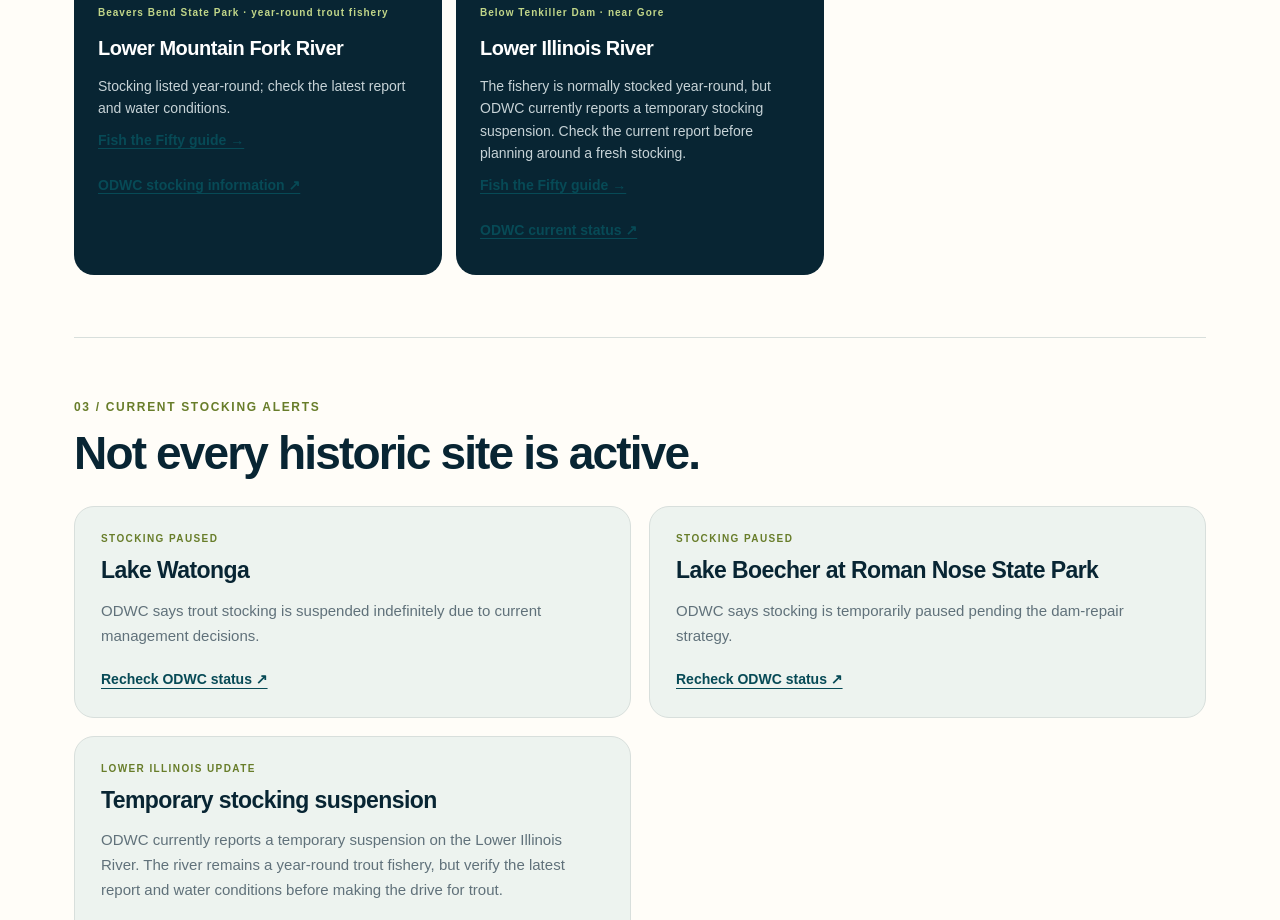
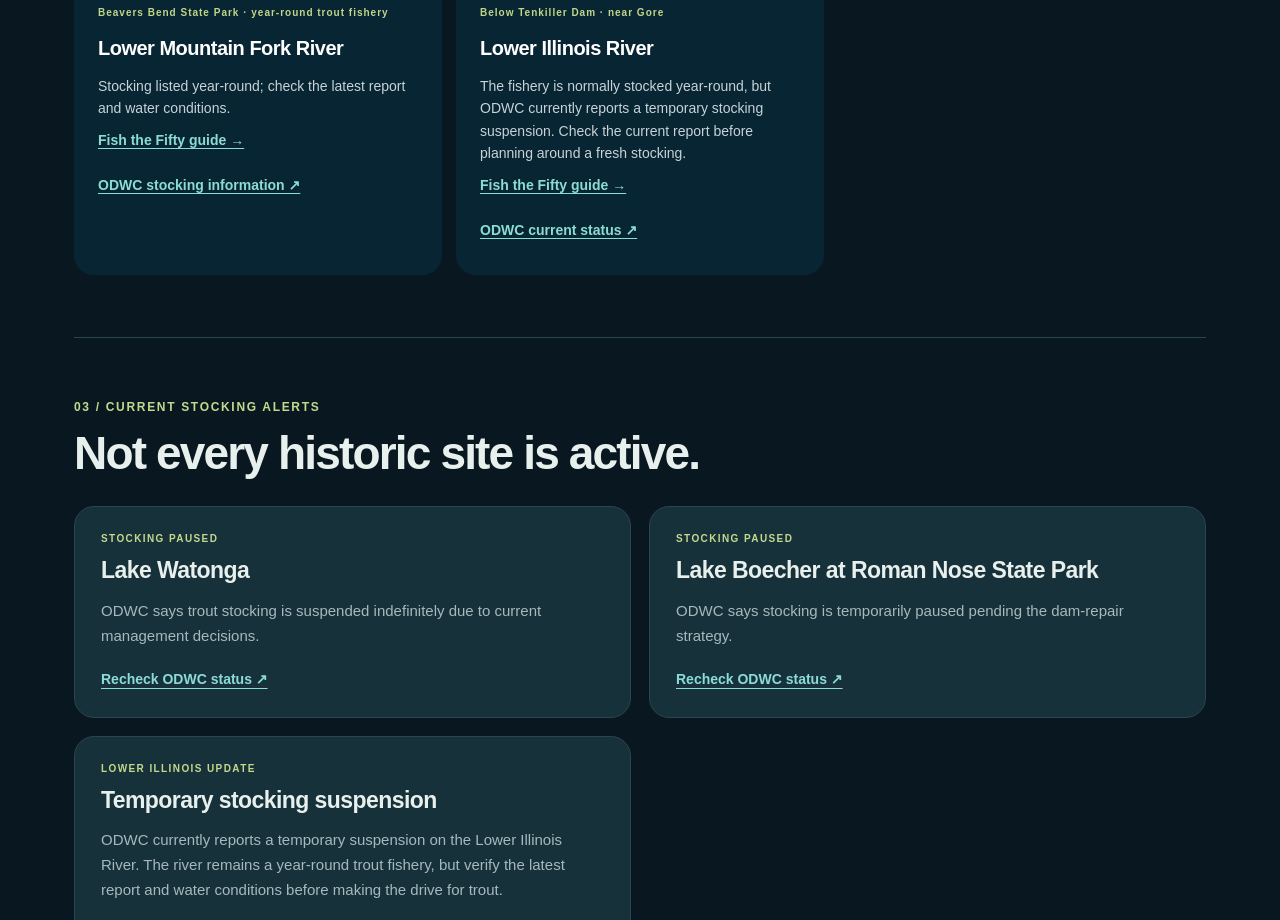
Before and after one commit to Geowow5/fish-the-fifty, a Next.js app: page /winter-trout in a window 1280 px wide. Shown: the part 3289-4209 px from the top of the page. Built offline with nearby package versions, Linux system fonts and the light colour scheme.

Commit message:
Add files via upload

```diff
--- a/app/globals.css
+++ b/app/globals.css
@@ -1,35 +1,40 @@
 :root {
   --ink: #082533;
-  --river: #0b6675;
-  --river-dark: #074a56;
-  --moss: #687d2a;
-  --sand: #f3eee4;
-  --paper: #fffdf8;
-  --line: #d8dfdc;
-  --muted: #60717a;
+  --river: #63c9c4;
+  --river-dark: #8bdcd6;
+  --moss: #c4d98d;
+  --sand: #142b34;
+  --paper: #091820;
+  --line: #2b454e;
+  --muted: #a6b9bd;
+  --text: #e8f0ed;
+  --surface: #10242d;
+  --surface-raised: #17313a;
+  --surface-hover: #1b3942;
 }
 
 * { box-sizing: border-box; }
+html { color-scheme: dark; }
 html { scroll-behavior: smooth; }
 body {
   margin: 0;
   background: var(--paper);
-  color: var(--ink);
+  color: var(--text);
   font-family: Arial, Helvetica, sans-serif;
 }
 a { color: inherit; text-decoration: none; }
 a:focus-visible { outline: 3px solid var(--river); outline-offset: 5px; }
 [id] { scroll-margin-top: 125px; }
-.skip-link { position: fixed; top: -100px; left: 16px; z-index: 30; padding: 16px; background: white; border: 2px solid var(--ink); border-radius: 12px; }
+.skip-link { position: fixed; top: -100px; left: 16px; z-index: 30; padding: 16px; background: var(--surface-raised); color: var(--text); border: 2px solid var(--river); border-radius: 12px; }
 .skip-link:focus { top: 12px; }
 
 .nav-shell {
   position: sticky;
   top: 0;
   z-index: 10;
-  background: rgba(255,253,248,.94);
+  background: rgba(8,23,30,.94);
   backdrop-filter: blur(12px);
-  border-bottom: 1px solid rgba(8,37,51,.08);
+  border-bottom: 1px solid rgba(139,220,214,.16);
 }
 .nav-wrap {
   max-width: 1180px;
@@ -43,15 +48,15 @@ a:focus-visible { outline: 3px solid var(--river); outline-offset: 5px; }
 nav { display: flex; gap: 26px; font-size: 14px; font-weight: 700; }
 nav a:hover { color: var(--river); }
 .state-guide-tabs { max-width: 1180px; margin: 0 auto; padding: 14px 24px 0; display: flex; gap: 8px; border-bottom: 1px solid var(--line); }
-.state-guide-tabs a { display: inline-flex; align-items: center; min-height: 44px; padding: 10px 18px; border: 1px solid var(--line); border-bottom: 0; border-radius: 13px 13px 0 0; background: #f3f6f2; color: var(--river-dark); font-size: 14px; font-weight: 800; white-space: nowrap; }
-.state-guide-tabs a[aria-current="page"] { background: var(--ink); border-color: var(--ink); color: white; }
-.state-guide-tabs a:hover:not([aria-current="page"]) { background: #e7f0ed; color: var(--river-dark); }
+.state-guide-tabs a { display: inline-flex; align-items: center; min-height: 44px; padding: 10px 18px; border: 1px solid var(--line); border-bottom: 0; border-radius: 13px 13px 0 0; background: var(--surface); color: var(--river-dark); font-size: 14px; font-weight: 800; white-space: nowrap; }
+.state-guide-tabs a[aria-current="page"] { background: var(--surface-raised); border-color: var(--line); color: var(--text); }
+.state-guide-tabs a:hover:not([aria-current="page"]) { background: var(--surface-hover); color: var(--river-dark); }
 
 .hero {
   padding: 72px 24px 44px;
   background:
-    radial-gradient(circle at 85% 20%, rgba(255,187,68,.20), transparent 28%),
-    linear-gradient(180deg, #fffdf8 0%, #f5f0e6 100%);
+    radial-gradient(circle at 85% 20%, rgba(255,187,68,.12), transparent 28%),
+    linear-gradient(180deg, #0c2029 0%, #10242d 100%);
 }
 .hero-content {
   max-width: 1180px;
@@ -87,14 +92,15 @@ h1 {
   padding: 14px 20px;
   border-radius: 999px;
   font-weight: 800;
-  border: 1px solid var(--ink);
+  border: 1px solid var(--line);
 }
-.btn.primary { background: var(--ink); color: white; }
-.btn.primary:hover { background: var(--river-dark); }
+.btn.primary { background: var(--river); border-color: var(--river); color: #062028; }
+.btn.primary:hover { background: #85ded8; border-color: #85ded8; }
 .btn.secondary { background: transparent; }
-.btn.secondary:hover { background: white; }
+.btn.secondary:hover { background: var(--surface-hover); }
 .hero-logo-card {
-  background: white;
+  background: var(--surface-raised);
+  border: 1px solid var(--line);
   border-radius: 28px;
   padding: 18px;
   box-shadow: 0 24px 70px rgba(8,37,51,.13);
@@ -113,7 +119,7 @@ h1 {
   border-radius: 20px;
   overflow: hidden;
 }
-.stats div { background: white; padding: 28px; display: flex; flex-direction: column; }
+.stats div { background: var(--surface); padding: 28px; display: flex; flex-direction: column; }
 .stats strong { font-size: 36px; }
 .stats span { color: var(--muted); margin-top: 4px; }
 
@@ -127,11 +133,11 @@ h2 { margin: 0 0 14px; font-size: clamp(36px, 5vw, 58px); line-height: 1.02; let
   min-height: 310px;
   padding: 28px;
   border-radius: 24px;
-  background: #fff;
+  background: var(--surface);
   border: 1px solid var(--line);
 }
-.card-number { position: absolute; right: 24px; top: 20px; font-size: 56px; font-weight: 900; color: #edf1ef; }
-.state-pill { display: inline-block; background: #edf2e5; color: #53661f; border-radius: 999px; padding: 7px 10px; font-size: 12px; font-weight: 900; }
+.card-number { position: absolute; right: 24px; top: 20px; font-size: 56px; font-weight: 900; color: #29434c; }
+.state-pill { display: inline-block; background: #263a2d; color: #d0e49b; border-radius: 999px; padding: 7px 10px; font-size: 12px; font-weight: 900; }
 .challenge-card h3 { margin: 42px 0 12px; font-size: 28px; }
 .challenge-card p { color: var(--muted); line-height: 1.6; }
 .challenge-card a { position: absolute; left: 28px; bottom: 28px; font-weight: 900; color: var(--river); }
@@ -153,13 +159,13 @@ h2 { margin: 0 0 14px; font-size: clamp(36px, 5vw, 58px); line-height: 1.02; let
 .tiers div { padding: 18px; background: rgba(255,255,255,.07); border-radius: 16px; }
 .tiers span { display: block; font-size: 11px; letter-spacing: .12em; color: #b6cf76; font-weight: 900; }
 .tiers strong { display: block; margin-top: 8px; font-size: 28px; }
-.progress-card { background: white; color: var(--ink); border-radius: 26px; padding: 26px; }
+.progress-card { background: var(--surface-raised); color: var(--text); border: 1px solid var(--line); border-radius: 26px; padding: 26px; }
 .progress-top { display: flex; justify-content: space-between; align-items: center; font-weight: 800; }
-.progress-track { height: 10px; background: #e6ece9; border-radius: 999px; margin: 16px 0 22px; overflow: hidden; }
+.progress-track { height: 10px; background: #2b454e; border-radius: 999px; margin: 16px 0 22px; overflow: hidden; }
 .progress-track span { display: block; width: 4%; height: 100%; background: var(--moss); }
 .water-list { display: grid; grid-template-columns: 1fr 1fr; gap: 12px 18px; }
 .water-list div { display: flex; align-items: center; gap: 10px; font-size: 14px; }
-.check { width: 17px; height: 17px; border: 2px solid #b8c7c3; border-radius: 5px; flex: 0 0 auto; }
+.check { width: 17px; height: 17px; border: 2px solid #6c858b; border-radius: 5px; flex: 0 0 auto; }
 
 .states-section { padding-bottom: 110px; }
 .states-grid { display: grid; grid-template-columns: repeat(5,1fr); gap: 10px; }
@@ -167,8 +173,8 @@ h2 { margin: 0 0 14px; font-size: clamp(36px, 5vw, 58px); line-height: 1.02; let
 .states-grid a {
   appearance: none;
   border: 1px solid var(--line);
-  background: white;
-  color: var(--ink);
+  background: var(--surface);
+  color: var(--text);
   border-radius: 13px;
   padding: 14px 12px;
   font-weight: 750;
@@ -176,11 +182,11 @@ h2 { margin: 0 0 14px; font-size: clamp(36px, 5vw, 58px); line-height: 1.02; let
   cursor: pointer;
 }
 .states-grid button:hover,
-.states-grid a:hover { border-color: var(--river); background: #f2f8f7; }
+.states-grid a:hover { border-color: var(--river); background: var(--surface-hover); }
 
 .page-hero {
   padding: 70px 24px 54px;
-  background: linear-gradient(180deg, #fffdf8 0%, #f3eee4 100%);
+  background: linear-gradient(180deg, #0c2029 0%, #10242d 100%);
 }
 .page-hero-inner { max-width: 1180px; margin: 0 auto; }
 .page-hero h1 { max-width: 850px; }
@@ -191,13 +197,14 @@ h2 { margin: 0 0 14px; font-size: clamp(36px, 5vw, 58px); line-height: 1.02; let
   padding: 20px 24px;
   border: 1px solid var(--line);
   border-radius: 18px;
-  background: white;
-  color: var(--ink);
+  background: var(--surface);
+  color: var(--text);
   font: inherit;
   font-size: 17px;
   box-shadow: 0 16px 50px rgba(8,37,51,.08);
 }
-.state-search:focus { outline: 3px solid rgba(11,102,117,.18); border-color: var(--river); }
+.state-search::placeholder { color: #849ba2; }
+.state-search:focus { outline: 3px solid rgba(99,201,196,.25); border-color: var(--river); }
 .directory-section { padding-top: 52px; }
 .directory-meta { color: var(--muted); margin: 0 0 22px; }
 .directory-grid { display: grid; grid-template-columns: repeat(3, 1fr); gap: 16px; }
@@ -208,13 +215,13 @@ h2 { margin: 0 0 14px; font-size: clamp(36px, 5vw, 58px); line-height: 1.02; let
   padding: 24px;
   border: 1px solid var(--line);
   border-radius: 22px;
-  background: white;
+  background: var(--surface);
 }
 .state-card.featured { border-color: var(--river); box-shadow: 0 14px 40px rgba(8,37,51,.08); }
 .state-card-top { display: flex; justify-content: space-between; gap: 16px; align-items: flex-start; }
 .state-card h2 { font-size: 28px; letter-spacing: -.02em; }
-.status-pill { padding: 6px 9px; border-radius: 999px; background: #eef1ef; color: var(--muted); font-size: 11px; font-weight: 900; white-space: nowrap; }
-.status-pill.live { background: #e6f3ef; color: var(--river-dark); }
+.status-pill { padding: 6px 9px; border-radius: 999px; background: #20343b; color: #b4c4c7; font-size: 11px; font-weight: 900; white-space: nowrap; }
+.status-pill.live { background: #153b3d; color: #9de4dd; }
 .state-card p { color: var(--muted); line-height: 1.55; margin: 5px 0 22px; }
 .state-card .card-link { margin-top: auto; color: var(--river); font-weight: 900; }
 .state-card .disabled-link { margin-top: auto; color: #91a0a6; font-weight: 800; }
@@ -223,21 +230,21 @@ h2 { margin: 0 0 14px; font-size: clamp(36px, 5vw, 58px); line-height: 1.02; let
 .breadcrumb { max-width: 1180px; margin: 0 auto; padding: 24px 24px 0; font-size: 14px; font-weight: 800; color: var(--river); }
 .state-detail-hero { padding-top: 42px; }
 .state-facts { display: flex; flex-wrap: wrap; gap: 10px; margin-top: 26px; }
-.state-facts span { padding: 9px 12px; border-radius: 999px; background: white; border: 1px solid var(--line); font-size: 13px; font-weight: 800; }
+.state-facts span { padding: 9px 12px; border-radius: 999px; background: var(--surface); border: 1px solid var(--line); font-size: 13px; font-weight: 800; }
 .detail-grid { display: grid; grid-template-columns: 1.15fr .85fr; gap: 22px; }
-.detail-panel { padding: 30px; border: 1px solid var(--line); border-radius: 24px; background: white; }
+.detail-panel { padding: 30px; border: 1px solid var(--line); border-radius: 24px; background: var(--surface); }
 .detail-panel h2 { font-size: 34px; }
 .detail-panel > p { color: var(--muted); line-height: 1.65; }
 .water-cards { display: grid; gap: 12px; margin-top: 22px; }
-.water-card { padding: 18px; border-radius: 16px; background: #f5f7f5; }
+.water-card { padding: 18px; border-radius: 16px; background: var(--surface-raised); }
 .water-card strong { display: block; margin-bottom: 6px; }
 .water-card span { color: var(--muted); font-size: 14px; line-height: 1.45; }
 .species-list { display: flex; flex-wrap: wrap; gap: 9px; margin-top: 20px; }
-.species-list span { padding: 9px 11px; border-radius: 10px; background: #edf2e5; color: #53661f; font-size: 13px; font-weight: 800; }
+.species-list span { padding: 9px 11px; border-radius: 10px; background: #263a2d; color: #d0e49b; font-size: 13px; font-weight: 800; }
 .challenge-callout { margin-top: 22px; padding: 22px; border-radius: 18px; background: var(--ink); color: white; }
 .challenge-callout p { color: #c7d3d7; line-height: 1.55; }
 .back-link { display: inline-block; margin-top: 24px; color: var(--river); font-weight: 900; }
-.water-card-live { border: 1px solid #abc8c3; background: #edf5f2; }
+.water-card-live { border: 1px solid #3e7777; background: #123234; }
 .water-guide-link { display: block; width: fit-content; margin-top: 16px; padding: 6px 0; font-weight: 800; color: var(--river-dark); }
 .water-guide-pending { display: block; color: var(--muted); margin-top: 12px; font-size: 12px; }
 .state-stocking-note { margin-top: 22px; border-left: 3px solid #b38b33; padding: 4px 0 4px 16px; font-size: 14px; }
@@ -245,7 +252,7 @@ h2 { margin: 0 0 14px; font-size: clamp(36px, 5vw, 58px); line-height: 1.02; let
 .challenge-callout .eyebrow { color: #c1d689; }
 .challenge-callout a { display: inline-block; color: #fff; padding: 8px 0; font-weight: 800; text-decoration: underline; text-underline-offset: 4px; }
 
-.water-guide-feature { max-width: 1132px; margin: 36px auto 0; padding: 30px; border: 1px solid var(--line); border-radius: 24px; background: #edf3ef; display: flex; gap: 28px; justify-content: space-between; align-items: center; }
+.water-guide-feature { max-width: 1132px; margin: 36px auto 0; padding: 30px; border: 1px solid var(--line); border-radius: 24px; background: var(--surface); display: flex; gap: 28px; justify-content: space-between; align-items: center; }
 .water-guide-feature h2 { font-size: clamp(26px, 3vw, 36px); }
 .water-guide-feature p:last-child { color: var(--muted); line-height: 1.6; margin-bottom: 0; max-width: 640px; }
 .water-guide-feature .btn { flex-shrink: 0; }
@@ -262,10 +269,10 @@ h2 { margin: 0 0 14px; font-size: clamp(36px, 5vw, 58px); line-height: 1.02; let
 .river-brief dd { margin: 0; font-weight: 800; font-size: 15px; }
 .river-brief > a { display: inline-block; color: #c1d689; font-size: 13px; font-weight: 700; padding: 5px 0; }
 .guide-shell { max-width: 1180px; margin: 0 auto; padding: 0 24px; }
-.stocking-notice { margin: 30px 0 24px; padding: 24px 28px; border: 1px solid #dfc991; background: #fff4d9; border-radius: 20px; }
-.stocking-notice .eyebrow { color: #705419; font-size: 11px; letter-spacing: .08em; line-height: 1.7; }
+.stocking-notice { margin: 30px 0 24px; padding: 24px 28px; border: 1px solid #705d34; background: #2c281e; border-radius: 20px; }
+.stocking-notice .eyebrow { color: #e7ce85; font-size: 11px; letter-spacing: .08em; line-height: 1.7; }
 .stocking-notice h2 { font-size: clamp(23px, 3vw, 28px); letter-spacing: -.02em; line-height: 1.2; margin-bottom: 10px; }
-.stocking-notice p:not(.eyebrow) { max-width: 890px; line-height: 1.65; margin: 8px 0 12px; color: #574d33; }
+.stocking-notice p:not(.eyebrow) { max-width: 890px; line-height: 1.65; margin: 8px 0 12px; color: #e1d6bb; }
 .local-trout-feature { display: grid; grid-template-columns: minmax(0, 1fr) auto; gap: 24px; align-items: center; }
 .local-trout-feature h3 { margin: 0 0 12px; font-size: clamp(22px, 3vw, 30px); line-height: 1.15; }
 .local-trout-feature > .map-links { flex-direction: column; align-items: flex-start; }
@@ -280,18 +287,18 @@ h2 { margin: 0 0 14px; font-size: clamp(36px, 5vw, 58px); line-height: 1.02; let
 .guide-intro { color: var(--muted); max-width: 810px; line-height: 1.7; font-size: 17px; margin: 16px 0 28px; }
 .guide-intro a { text-decoration: underline; text-underline-offset: 3px; }
 .access-grid { display: grid; grid-template-columns: 1fr 1fr; gap: 18px; }
-.access-card { display: flex; flex-direction: column; background: white; border: 1px solid var(--line); border-radius: 22px; padding: 26px; }
+.access-card { display: flex; flex-direction: column; background: var(--surface); border: 1px solid var(--line); border-radius: 22px; padding: 26px; }
 .access-card-top { display: flex; gap: 16px; align-items: center; justify-content: space-between; }
 .access-number { color: #8fa8a4; font-size: 28px; font-weight: 800; }
 .access-card h3 { margin: 20px 0 8px; }
 .access-card p { color: var(--muted); line-height: 1.65; margin: 6px 0; }
 .access-card .access-note { font-size: 14px; padding-bottom: 20px; }
-.map-links { display: flex; flex-wrap: wrap; gap: 10px; margin-top: auto; border-top: 1px solid #e5eae6; padding-top: 16px; }
+.map-links { display: flex; flex-wrap: wrap; gap: 10px; margin-top: auto; border-top: 1px solid var(--line); padding-top: 16px; }
 .map-links a { display: inline-flex; align-items: center; min-height: 44px; border: 1px solid var(--line); border-radius: 999px; padding: 9px 14px; font-size: 13px; font-weight: 800; gap: 10px; }
-.map-links a:hover { background: #edf5f2; border-color: var(--river); }
+.map-links a:hover { background: var(--surface-hover); border-color: var(--river); }
 .condition-grid { display: grid; grid-template-columns: repeat(3, minmax(0, 1fr)); gap: 14px; }
 .condition-card { padding: 24px; background: var(--ink); color: white; border-radius: 20px; }
-.condition-card:hover { background: var(--river-dark); }
+.condition-card:hover { background: #12343e; }
 .condition-card > span { color: #c1d689; font-size: 10px; letter-spacing: .1em; font-weight: 800; }
 .condition-card h3 { font-size: 20px; margin: 16px 0 12px; }
 .condition-card p { color: #c7d3d7; line-height: 1.6; font-size: 14px; margin-bottom: 0; }
@@ -299,7 +306,7 @@ h2 { margin: 0 0 14px; font-size: clamp(36px, 5vw, 58px); line-height: 1.02; let
 .fishing-grid { display: grid; grid-template-columns: 1fr 1fr; gap: 54px; }
 .source-note { font-size: 13px; color: var(--river-dark); margin-top: 20px; line-height: 1.6; }
 .source-note a { text-decoration: underline; text-underline-offset: 3px; }
-.tackle-note { padding: 22px; margin-top: 28px; border-radius: 18px; background: #edf3ef; }
+.tackle-note { padding: 22px; margin-top: 28px; border-radius: 18px; background: var(--surface); border: 1px solid var(--line); }
 .tackle-note h3 { font-size: 20px; margin: 0 0 12px; }
 .tackle-note p { color: var(--muted); line-height: 1.65; font-size: 15px; }
 .tackle-note a { font-size: 14px; }
@@ -311,10 +318,10 @@ h2 { margin: 0 0 14px; font-size: clamp(36px, 5vw, 58px); line-height: 1.02; let
 .resource-links a { color: var(--river-dark); text-decoration: underline; text-underline-offset: 3px; font-weight: 700; font-size: 14px; padding: 10px 0; line-height: 1.5; }
 .rules-grid { display: grid; grid-template-columns: 1fr 1fr; gap: 18px; margin-top: 28px; }
 .rules-grid-single { grid-template-columns: 1fr; }
-.rule-card { background: white; padding: 26px; border: 1px solid var(--line); border-radius: 20px; }
+.rule-card { background: var(--surface); padding: 26px; border: 1px solid var(--line); border-radius: 20px; }
 .rule-card h3 { margin: 0 0 14px; }
 .rule-card .text-link { font-size: 14px; display: inline-block; margin-top: 8px; }
-.special-rule { background: #edf3ef; }
+.special-rule { background: var(--surface-raised); }
 .special-rule .eyebrow { display: block; margin-bottom: 12px; font-size: 10px; }
 .source-section { display: grid; grid-template-columns: 1fr 1fr; gap: 54px; }
 .source-section h2 { font-size: 30px; }
@@ -347,17 +354,17 @@ h2 { margin: 0 0 14px; font-size: clamp(36px, 5vw, 58px); line-height: 1.02; let
 .challenge-note { padding: 18px 20px; border-left: 3px solid var(--river); margin-top: 18px; }
 .challenge-note strong { font-size: 14px; }
 .challenge-note p { color: var(--muted); font-size: 13px; line-height: 1.6; margin: 6px 0 0; }
-.challenge-side { padding: 30px; background: #edf3ef; border-radius: 24px; }
+.challenge-side { padding: 30px; background: var(--surface); border: 1px solid var(--line); border-radius: 24px; }
 .challenge-side h2 { font-size: 36px; }
 .challenge-steps { list-style: none; padding: 0; margin: 24px 0 28px; counter-reset: steps; }
 .challenge-steps li { counter-increment: steps; position: relative; padding: 0 0 22px 45px; }
 .challenge-steps li::before { content: counter(steps); position: absolute; left: 0; top: 0; display: grid; place-items: center; width: 28px; height: 28px; border-radius: 50%; background: var(--ink); color: white; font-weight: 800; font-size: 13px; }
-.challenge-steps li::after { content: ""; position: absolute; left: 13px; top: 28px; width: 2px; height: calc(100% - 22px); background: #c5d5d1; }
+.challenge-steps li::after { content: ""; position: absolute; left: 13px; top: 28px; width: 2px; height: calc(100% - 22px); background: #3a5962; }
 .challenge-steps li:last-child::after { display: none; }
 .challenge-steps strong { display: block; margin-bottom: 4px; }
 .challenge-steps span { display: block; color: var(--muted); font-size: 14px; line-height: 1.55; }
 .qualification-section { padding-top: 30px; }
-.qualification-table-wrap { border: 1px solid var(--line); border-radius: 20px; overflow: hidden; background: white; max-width: 760px; }
+.qualification-table-wrap { border: 1px solid var(--line); border-radius: 20px; overflow: hidden; background: var(--surface); max-width: 760px; }
 .qualification-table-wrap table { width: 100%; border-collapse: collapse; text-align: left; }
 .qualification-table-wrap th, .qualification-table-wrap td { padding: 13px 18px; border-bottom: 1px solid var(--line); font-size: 14px; }
 .qualification-table-wrap thead th { background: var(--ink); color: white; font-size: 12px; letter-spacing: .08em; text-transform: uppercase; }
```
Also changed, not shown: 1 other file (tests, documents, lock files or other folders).
